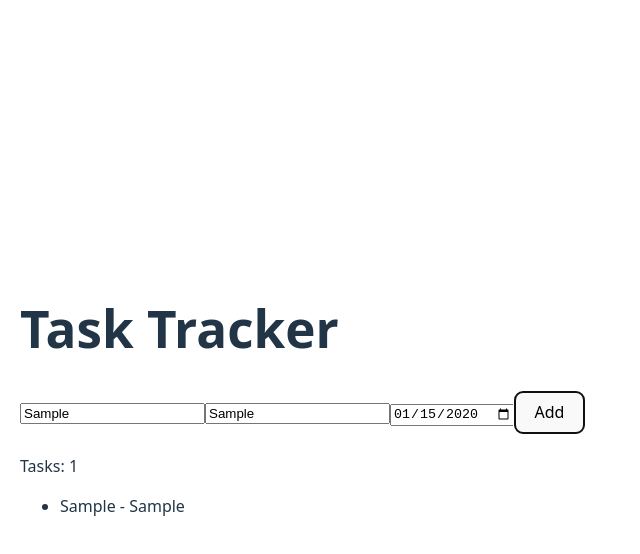
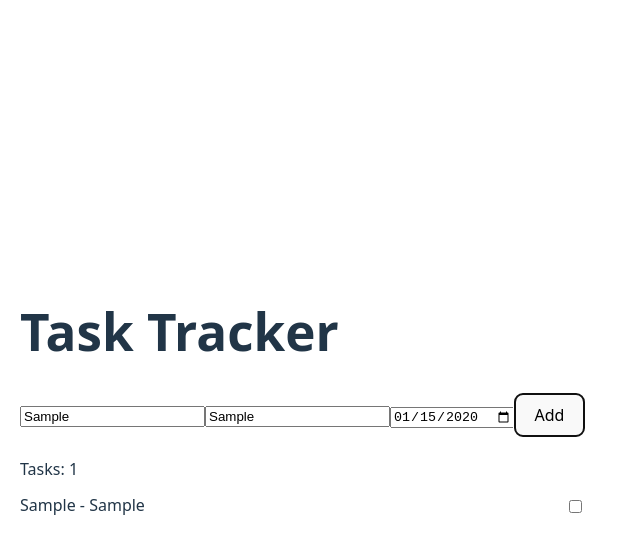
Before and after one commit to rodrigoronin/react-task-tracker, a React (Vite) app: page / in a window 1280 px wide. Both pictures are taken after typing "Sample", "Sample", "2020-01-15" into the empty fields and a click on the button "Add". Shown: the top 554 px of the page, without its empty margins (0-640 px from the left). Built offline with nearby package versions, Linux system fonts and the light colour scheme.

Commit message:
feat: mark task as complete(and uncompleted) with visual feedback

```diff
--- a/src/App.css
+++ b/src/App.css
@@ -7,3 +7,19 @@
 .container {
   margin-top: 20px;
 }
+
+.task-list {
+  list-style-type: none;
+  padding: 0;
+
+  li {
+    display: flex;
+    justify-content: space-between;
+    line-height: 1em;
+  }
+}
+
+.task-complete {
+  text-decoration: line-through;
+  color: #ccc;
+}
--- a/src/App.tsx
+++ b/src/App.tsx
@@ -16,7 +16,23 @@ const App: React.FC = () => {
       complete: false,
     };
 
+    if (tasks.find((task) => task.title === newTask.title)) {
+      throw new Error("Task already exists");
+    }
+
     setTasks([...tasks, newTask]);
+  };
+
+  const toggleTaskCompletion = (id: string): void => {
+    const taskToToggle: Task = tasks.find((task) => task.id === id) as Task;
+
+    if (!taskToToggle) return;
+
+    taskToToggle.complete = !taskToToggle.complete;
+
+    setTasks([...tasks]);
+
+    console.log(tasks);
   };
 
   return (
@@ -25,9 +41,15 @@ const App: React.FC = () => {
       <TaskForm onAddTask={addTask} />
       <div className="container">
         <p>Tasks: {tasks.length}</p>
-        <ul>
+        <ul className="task-list">
           {tasks.map((task) => (
-            <li key={task.id}>{`${task.title} - ${task.category}`}</li>
+            <li key={task.id} className={task.complete ? "task-complete" : ""}>
+              <span>{` ${task.title} - ${task.category}`}</span>
+              <input
+                type="checkbox"
+                onChange={() => toggleTaskCompletion(task.id)}
+              />
+            </li>
           ))}
         </ul>
       </div>
```
